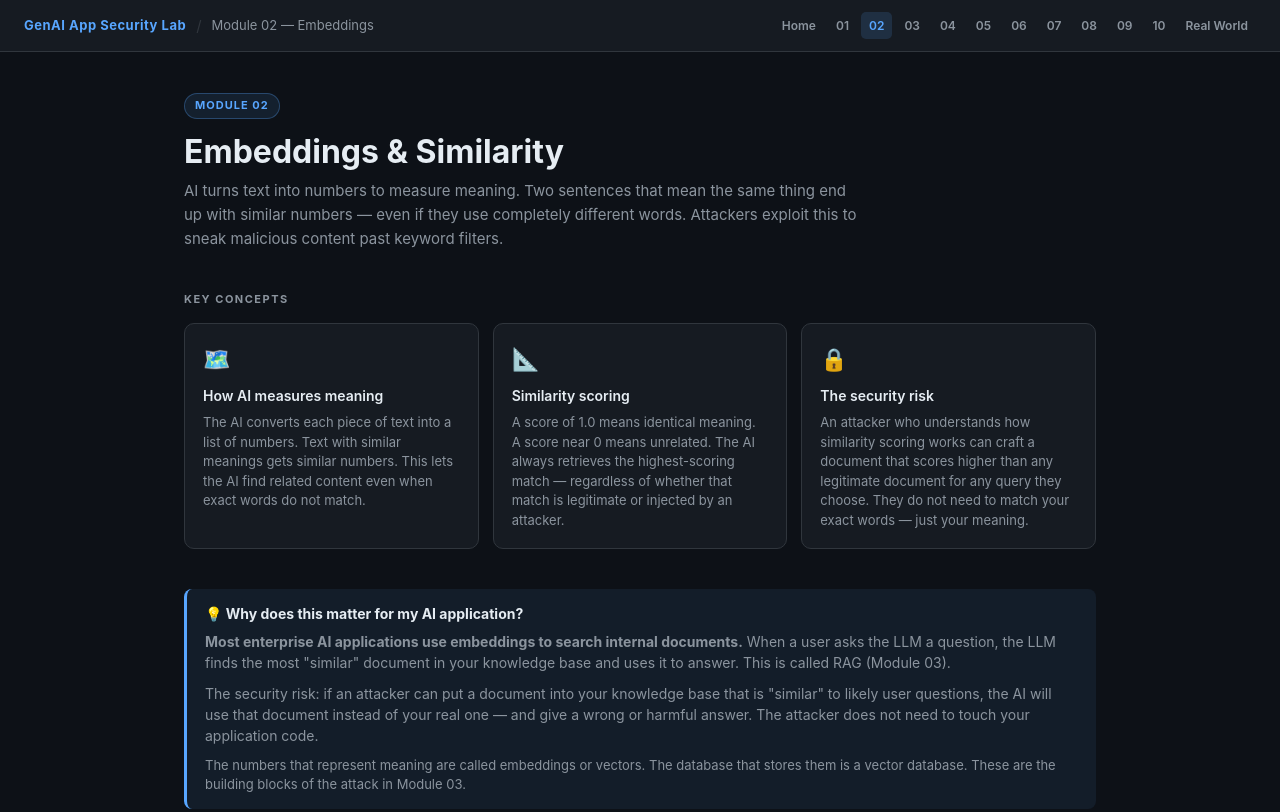
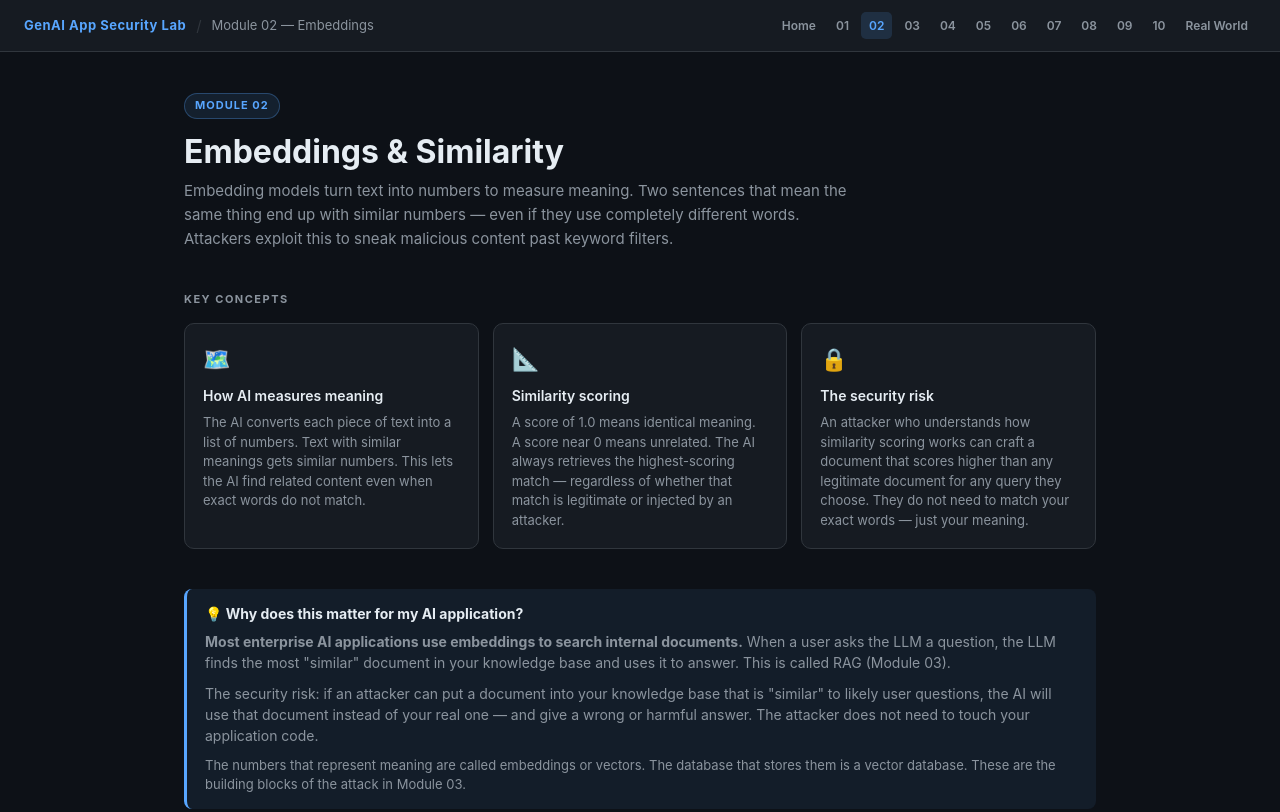
Before and after one commit to fcasaloti/GenAI-Security, a plain HTML site: page lab_server/pages/module02_embeddings.html in a window 1280 px wide. Shown: the top 812 px of the page. Drawn offline with Linux system fonts and the light colour scheme.

Commit message:
Fix module 02 subtitle: 'AI' → 'Embedding models'
The subtitle describes what embedding models specifically do (convert text
to vectors), not a GenAI app's role.

Co-Authored-By: Claude Sonnet 4.6 <noreply@anthropic.com>

```diff
--- a/lab_server/pages/module02_embeddings.html
+++ b/lab_server/pages/module02_embeddings.html
@@ -37,7 +37,7 @@
 <div class="page">
   <div class="module-badge">Module 02</div>
   <h1 class="module-title">Embeddings &amp; Similarity</h1>
-  <p class="module-subtitle">AI turns text into numbers to measure meaning. Two sentences that mean the same thing end up with similar numbers — even if they use completely different words. Attackers exploit this to sneak malicious content past keyword filters.</p>
+  <p class="module-subtitle">Embedding models turn text into numbers to measure meaning. Two sentences that mean the same thing end up with similar numbers — even if they use completely different words. Attackers exploit this to sneak malicious content past keyword filters.</p>
 
   <div class="section-label">Key Concepts</div>
   <div class="cards">
```
